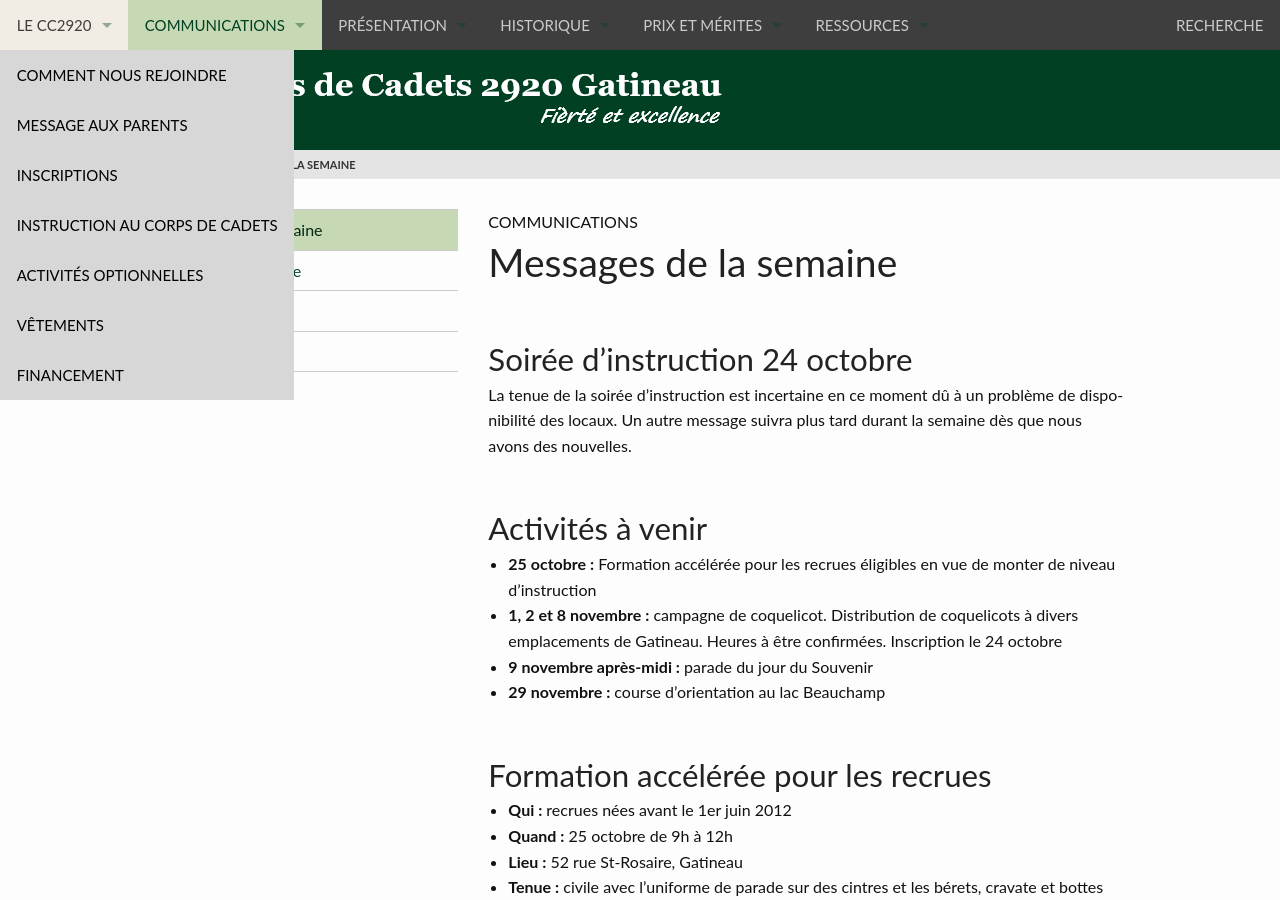
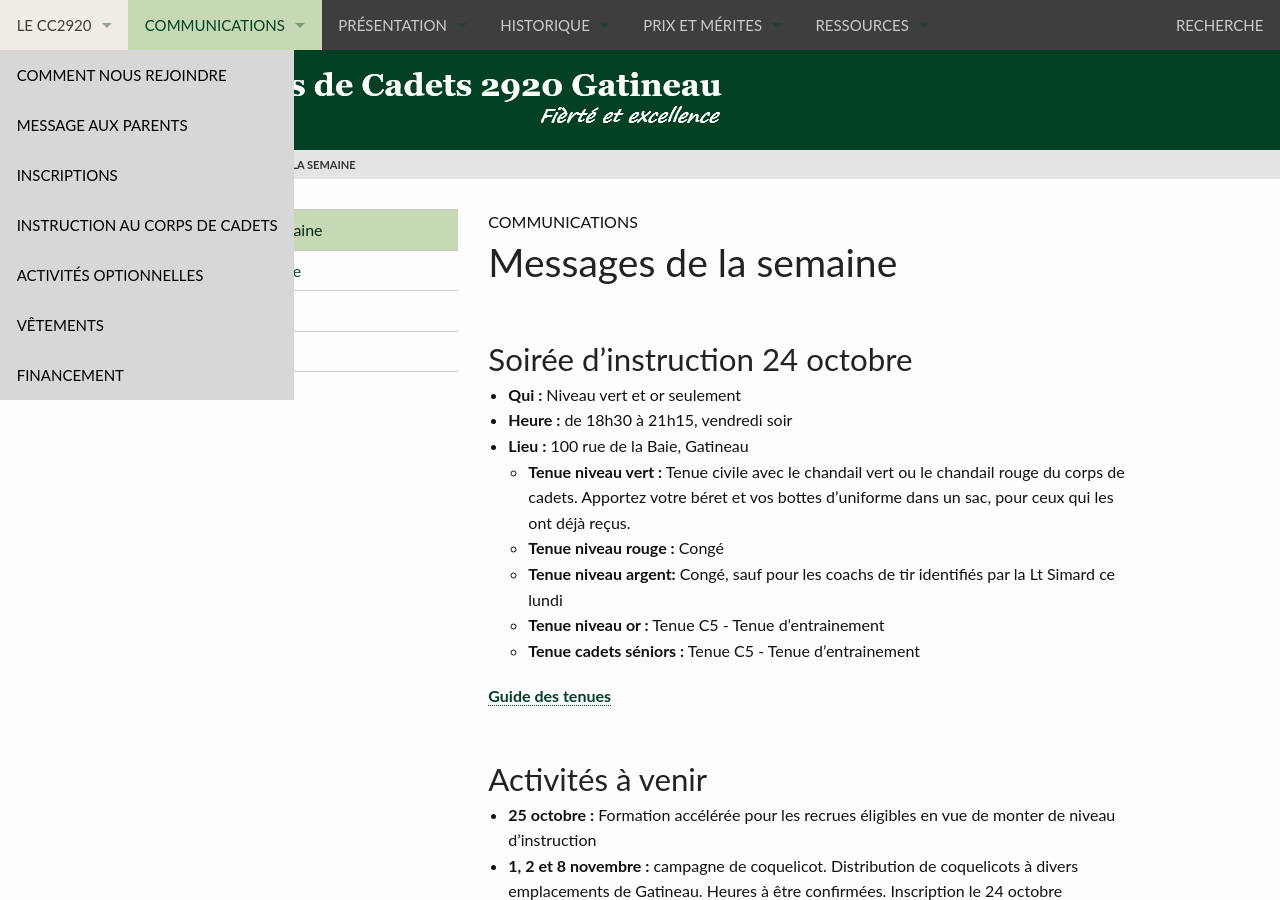
Before and after one commit to CC2920/web, a Jekyll site: the page built from _communications/messages.md, in a window 1280 px wide and 900 px high. Built offline with Jekyll 4.4.1, drawn with Linux system fonts in a browser that asks for light colours.

Commit message:
Messages de la semaine du 24 octobre - Mise à jour
Updated the details for the soirée d’instruction and added uniform requirements.

```diff
--- a/_communications/messages.md
+++ b/_communications/messages.md
@@ -4,7 +4,16 @@ layout: "messages"
 ---
 
 ## Soirée d’instruction 24 octobre
-La tenue de la soirée d’instruction est incertaine en ce moment dû à un problème de disponibilité des locaux. Un autre message suivra plus tard durant la semaine dès que nous avons des nouvelles.
+- **Qui :** Niveau vert et or seulement
+- **Heure :** de 18h30 à 21h15, vendredi soir
+- **Lieu :** 100 rue de la Baie, Gatineau
+  - **Tenue niveau vert :** Tenue civile avec le chandail vert ou le chandail rouge du corps de cadets. Apportez votre béret et vos bottes d’uniforme dans un sac, pour ceux qui les ont déjà reçus.
+  - **Tenue niveau rouge :** Congé
+  - **Tenue niveau argent:** Congé, sauf pour les coachs de tir identifiés par la Lt Simard ce lundi
+  - **Tenue niveau or :** Tenue C5 - Tenue d'entrainement
+  - **Tenue cadets séniors :** Tenue C5 - Tenue d'entrainement
+
+[Guide des tenues](https://cc2920.ca/docs/ressources/guide_uniforme.v3.pdf)
 
 
 ## Activités à venir
```
